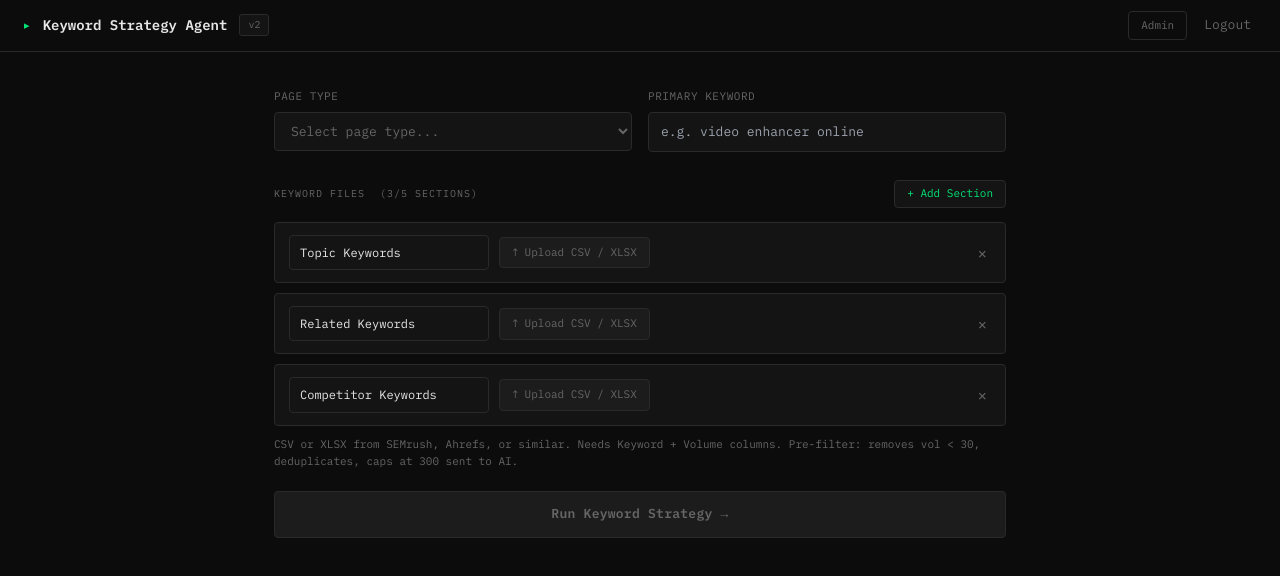
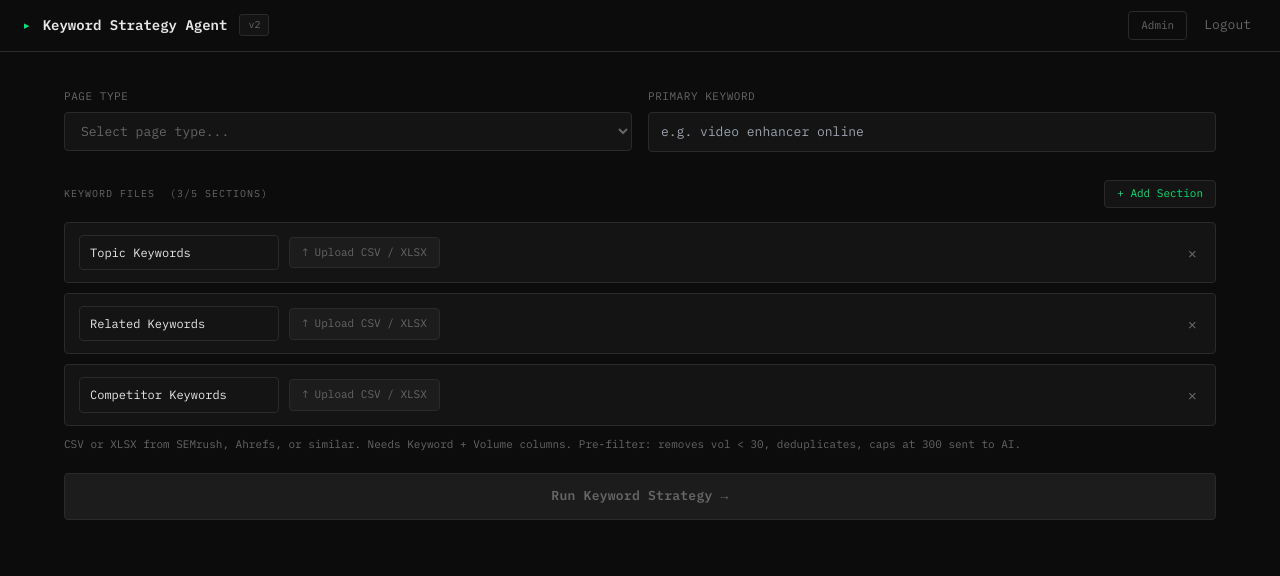
Before and after one commit to SaraZhang919/keyword-agent, a Next.js app: page / in a window 1280 px wide. Shown: the top 576 px of the page. Built offline with nearby package versions, Linux system fonts and the light colour scheme.

Commit message:
Update page.tsx

```diff
--- a/app/page.tsx
+++ b/app/page.tsx
@@ -261,7 +261,7 @@ function CompetitorTable({ rows }: { rows: KeywordResult[] }) {
               <td style={{ padding: '10px 12px', fontSize: '12px', color: 'var(--text-muted)' }}>{kw.volume?.toLocaleString()}</td>
               <td style={{ padding: '10px 12px', fontSize: '12px', color: 'var(--text-muted)' }}>{kw.kd}</td>
               <td style={{ padding: '10px 12px', fontSize: '11px', color: 'var(--text-muted)' }}>{kw.competitor_brand ?? '—'}</td>
-              <td style={{ padding: '10px 12px', fontSize: '11px', color: 'var(--text-dim)', maxWidth: '240px' }}>{kw.opportunity}</td>
+              <td style={{ padding: '10px 12px', fontSize: '11px', color: 'var(--text-dim)' }}>{kw.opportunity}</td>
             </tr>
           ))}
         </tbody>
@@ -397,7 +397,7 @@ export default function ToolPage() {
         </div>
       </header>
 
-      <div style={{ maxWidth: '780px', margin: '0 auto', padding: '36px 24px' }}>
+      <div style={{ maxWidth: '1200px', margin: '0 auto', padding: '36px 24px' }}>
 
         {result ? (
           <div className="fade-up">
```
